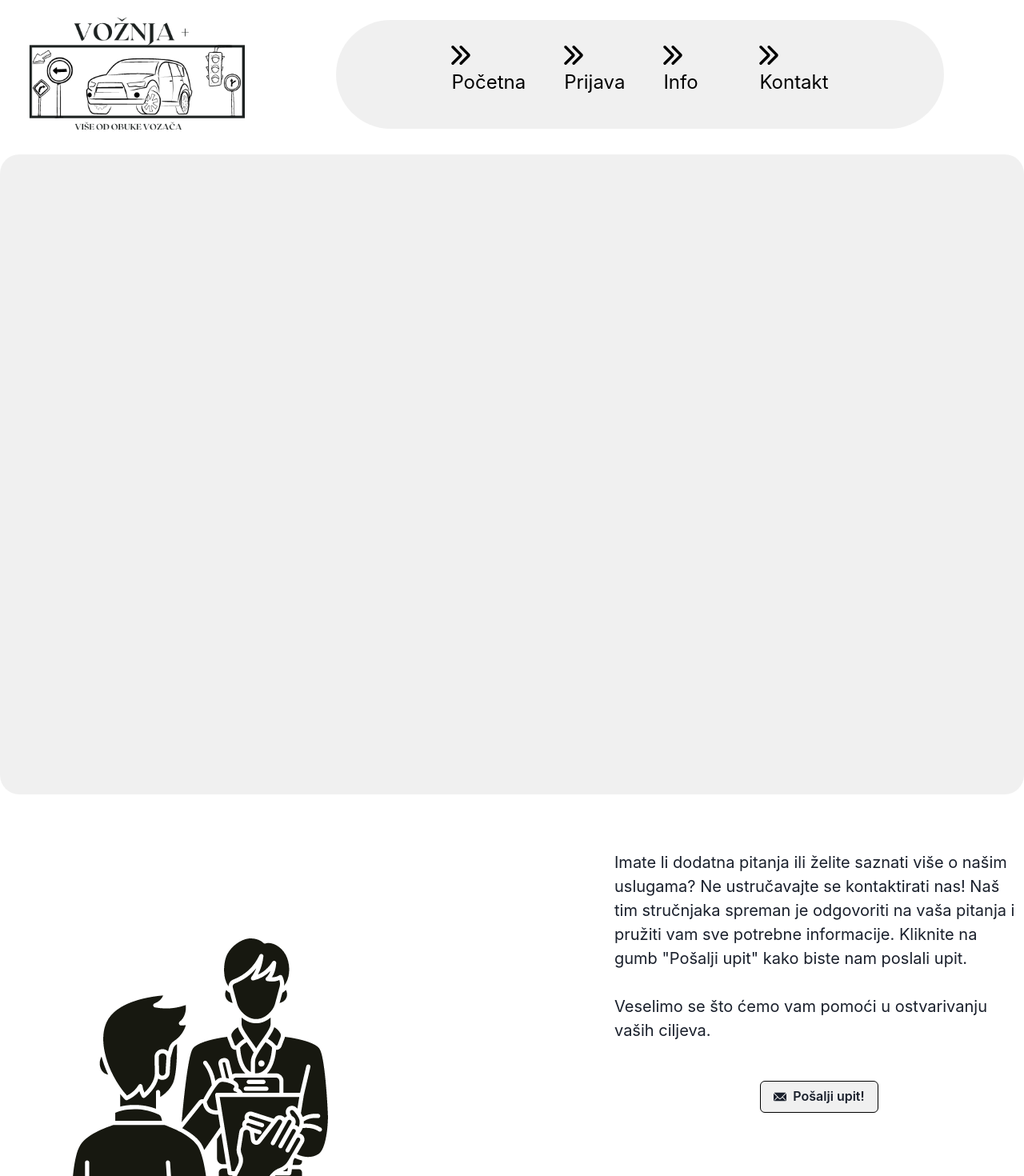
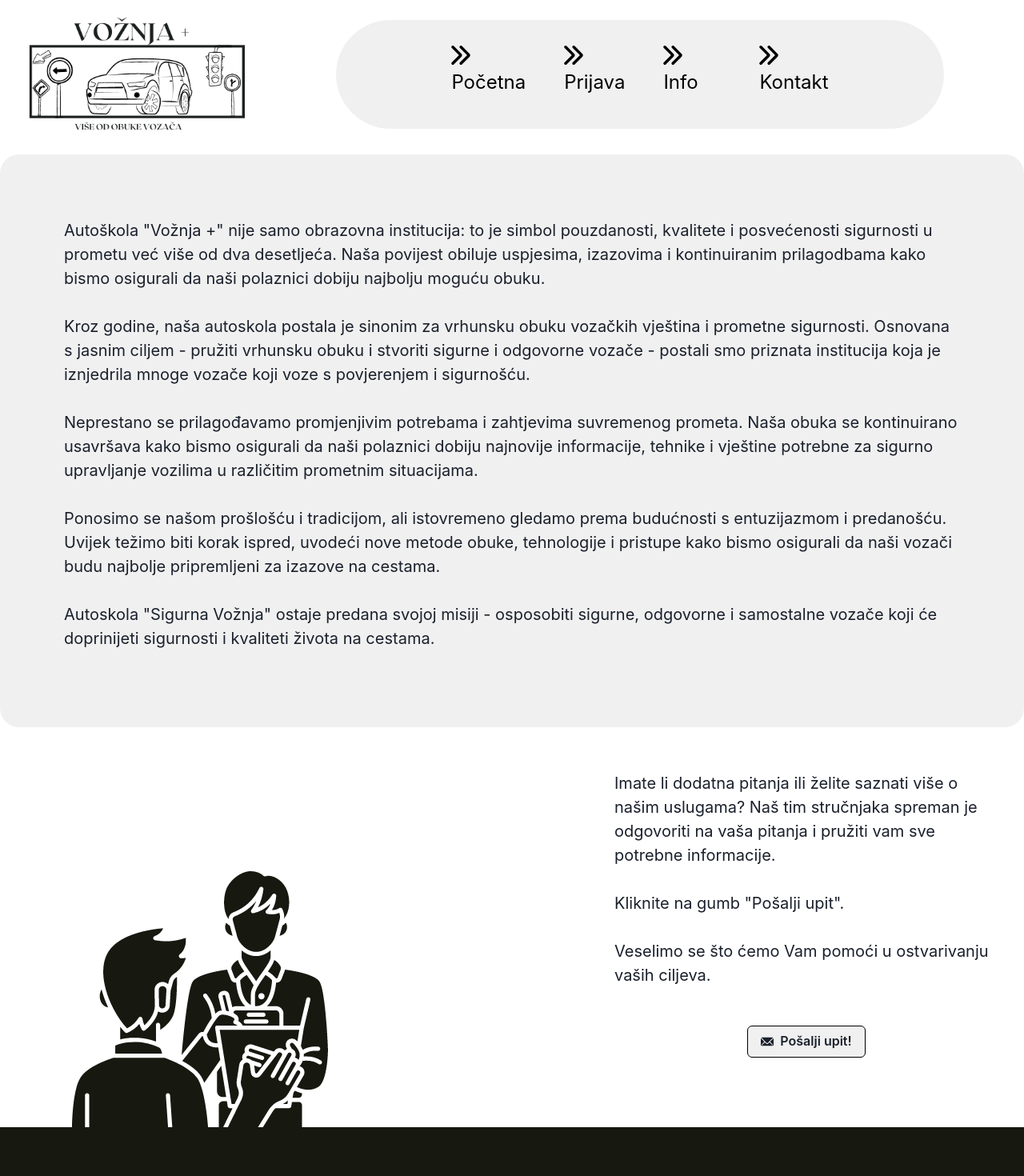
Before and after one commit to IVA78/ZAVRSNI_RAD, a React (Create React App) app in the folder Zavrsni rad/IzvorniKod/Frontend/react-voznja-plus/: page /info in a window 1280 px wide. Shown: the top 1470 px of the page at 80% size. Built offline with nearby package versions, Linux system fonts and the light colour scheme.

Commit message:
Doradjivanje Info stranice

```diff
--- a/Zavrsni rad/IzvorniKod/Frontend/react-voznja-plus/src/pages/Info.js
+++ b/Zavrsni rad/IzvorniKod/Frontend/react-voznja-plus/src/pages/Info.js
@@ -19,7 +19,7 @@ export default function Info() {
       >
         <GridItem
           colSpan={{ base: '5', lg: '5' }}
-          minHeight={{ base: '50vh', lg: '100vh' }}
+          maxH={{ base: '100vh', lg: '100vh' }}
           position="relative"
         >
           <Box
@@ -27,8 +27,44 @@ export default function Info() {
             width="100%"
             height="100%"
             borderRadius="1.5em"
-            loadingText="Šalje se..."
-          ></Box>
+            display="flex"
+            justifyContent="center"
+            alignItems="center"
+          >
+            <Text fontSize="xl" padding="4em">
+              Autoškola "Vožnja +" nije samo obrazovna institucija: to je simbol
+              pouzdanosti, kvalitete i posvećenosti sigurnosti u prometu već
+              više od dva desetljeća. Naša povijest obiluje uspjesima, izazovima
+              i kontinuiranim prilagodbama kako bismo osigurali da naši
+              polaznici dobiju najbolju moguću obuku.
+              <br />
+              <br />
+              Kroz godine, naša autoskola postala je sinonim za vrhunsku obuku
+              vozačkih vještina i prometne sigurnosti. Osnovana s jasnim ciljem
+              - pružiti vrhunsku obuku i stvoriti sigurne i odgovorne vozače -
+              postali smo priznata institucija koja je iznjedrila mnoge vozače
+              koji voze s povjerenjem i sigurnošću.
+              <br />
+              <br />
+              Neprestano se prilagođavamo promjenjivim potrebama i zahtjevima
+              suvremenog prometa. Naša obuka se kontinuirano usavršava kako
+              bismo osigurali da naši polaznici dobiju najnovije informacije,
+              tehnike i vještine potrebne za sigurno upravljanje vozilima u
+              različitim prometnim situacijama.
+              <br />
+              <br />
+              Ponosimo se našom prošlošću i tradicijom, ali istovremeno gledamo
+              prema budućnosti s entuzijazmom i predanošću. Uvijek težimo biti
+              korak ispred, uvodeći nove metode obuke, tehnologije i pristupe
+              kako bismo osigurali da naši vozači budu najbolje pripremljeni za
+              izazove na cestama.
+              <br />
+              <br />
+              Autoskola "Sigurna Vožnja" ostaje predana svojoj misiji -
+              osposobiti sigurne, odgovorne i samostalne vozače koji će
+              doprinijeti sigurnosti i kvaliteti života na cestama.
+            </Text>
+          </Box>
         </GridItem>
 
         <GridItem
@@ -50,15 +86,18 @@ export default function Info() {
           flexDirection="column"
           justifyContent="center"
           alignItems="center"
+          paddingRight="2em"
         >
           <Text fontSize="xl">
             Imate li dodatna pitanja ili želite saznati više o našim uslugama?
-            Ne ustručavajte se kontaktirati nas! Naš tim stručnjaka spreman je
-            odgovoriti na vaša pitanja i pružiti vam sve potrebne informacije.
-            Kliknite na gumb "Pošalji upit" kako biste nam poslali upit.
+            Naš tim stručnjaka spreman je odgovoriti na vaša pitanja i pružiti
+            vam sve potrebne informacije.
             <br />
             <br />
-            Veselimo se što ćemo vam pomoći u ostvarivanju vaših ciljeva.
+            Kliknite na gumb "Pošalji upit".
+            <br />
+            <br />
+            Veselimo se što ćemo Vam pomoći u ostvarivanju vaših ciljeva.
           </Text>
           <NavLink to="/contact">
             <Button
```
